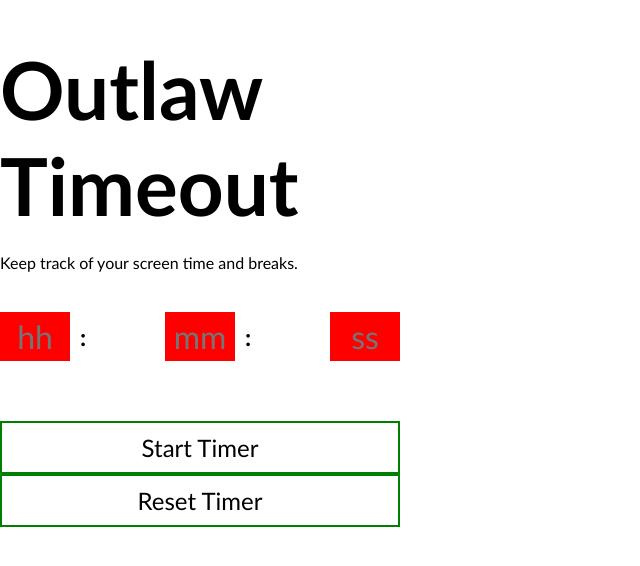
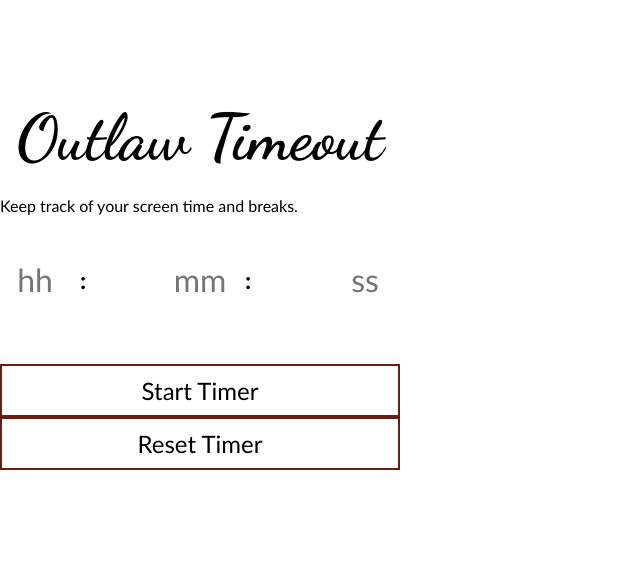
Before and after one commit to JSJ9/Outlaw_Timeout, a browser extension: page index.html in a window 1280 px wide. Shown: the part 116-682 px from the top of the page, without its empty margins (0-640 px from the left). Drawn offline with Linux system fonts and the light colour scheme.

Commit message:
style popup

```diff
--- a/index.html
+++ b/index.html
@@ -5,6 +5,11 @@
     <meta charset="UTF-8">
     <meta name="viewport" content="width=device-width, initial-scale=1.0">
     <meta http-equiv="X-UA-Compatible" content="ie=edge">
+
+    <link rel="preconnect" href="https://fonts.googleapis.com">
+<link rel="preconnect" href="https://fonts.gstatic.com" crossorigin>
+<link href="https://fonts.googleapis.com/css2?family=Dancing+Script:wght@400..700&display=swap" rel="stylesheet">
+
     <title>Timer App</title>
     <link rel="stylesheet" href="style.css">
 </head>
@@ -15,9 +20,9 @@
         <p>Keep track of your screen time and breaks.</p>
         <div class="timing">
             <input type="number" id="hour" min="0" step="1" placeholder="hh"></input>
-            <h2 class="colon"> : </h2>
+            <h2 class="colon">:</h2>
             <input type="number" id="min" min="0" step="1" placeholder="mm"></input>
-            <h2 class="colon"> : </h2>
+            <h2 class="colon">:</h2>
             <input type="number" id="sec" min="0" step="1" placeholder="ss"></input>
         </div>
         <div class="buttons">
--- a/style.css
+++ b/style.css
@@ -5,6 +5,14 @@
     font-family: 'Gill Sans', 'Gill Sans MT', Calibri, 'Trebuchet MS', sans-serif;
     width: 400px;
 }
+
+
+.dancing-script-fontType {
+    font-family: "Dancing Script", serif;
+    font-optical-sizing: auto;
+    font-weight: 400;
+    font-style: normal;
+  }
 
 .container {
     min-height: 100vh;
@@ -15,8 +23,11 @@
 }
 
 h1 {
-    font-size: 5rem;
+    font-size: 4rem;
+    display: flex;
+    justify-content: center;
     margin-bottom: 20px;
+    font-family: "Dancing Script", serif;
 }
 
 .timing {
@@ -30,6 +41,8 @@ h1 {
 
 h2 {
     padding: 10px;
+    margin-right: -10px;
+
 }
 
 input[type="number"] {
@@ -38,7 +51,6 @@ input[type="number"] {
     font-size: 2rem;
     display: block;
     width: 70px;
-    background-color: red;
     text-align: center;
 }
 
@@ -64,16 +76,19 @@ button {
     outline: none;
     border: none;
     font-size: 1.5rem;
-    border: 2px solid green;
+    border: 2px solid #652014;
     cursor: pointer;
     transition: all 0.3s ease-in-out;
 }
 
 button:hover {
-    background: green;
+    background: #652014;
     color: white;
 }
 
+.colon {
+    margin-right: 10px;
+}
 @media screen and (max-width: 400px) {
     .container {
         margin: 20px 10px;
```
